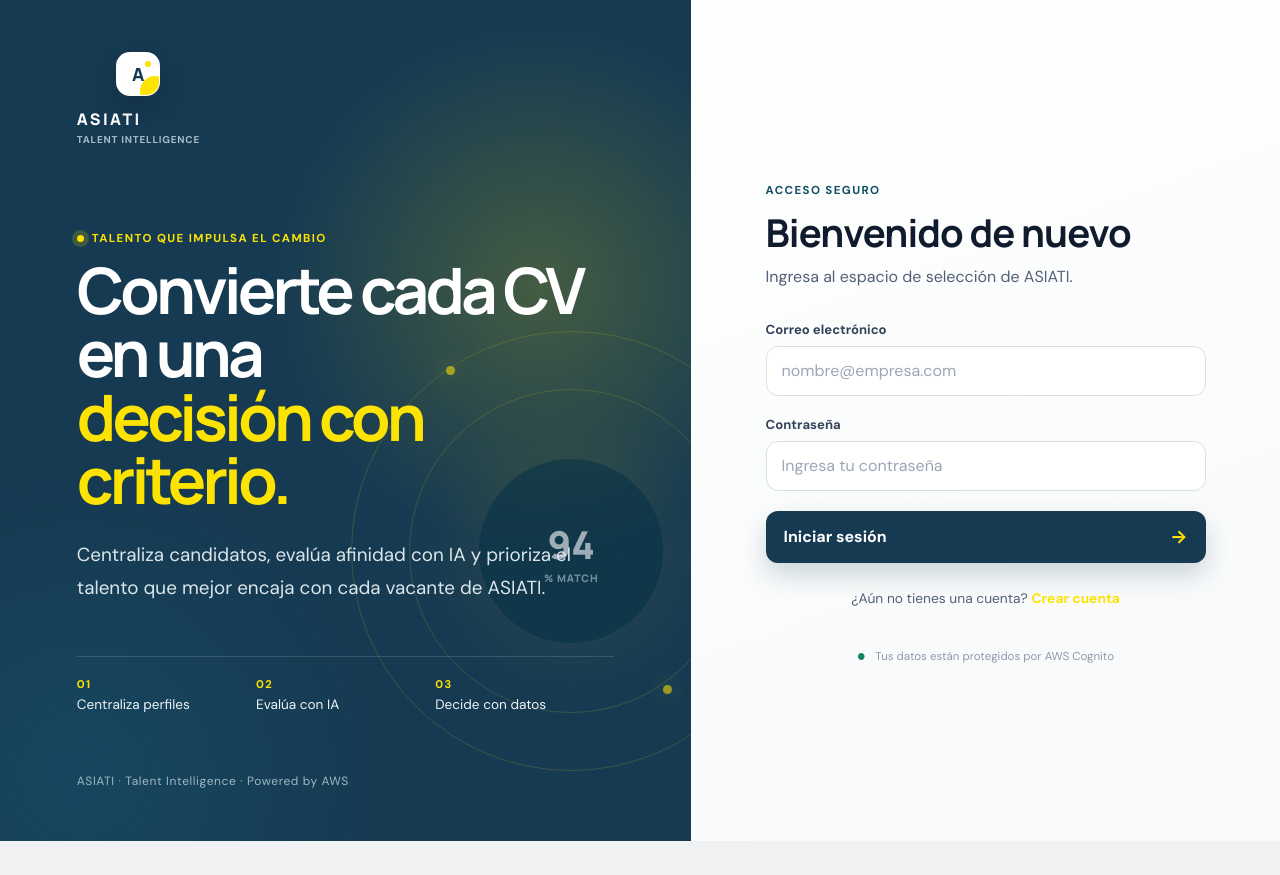
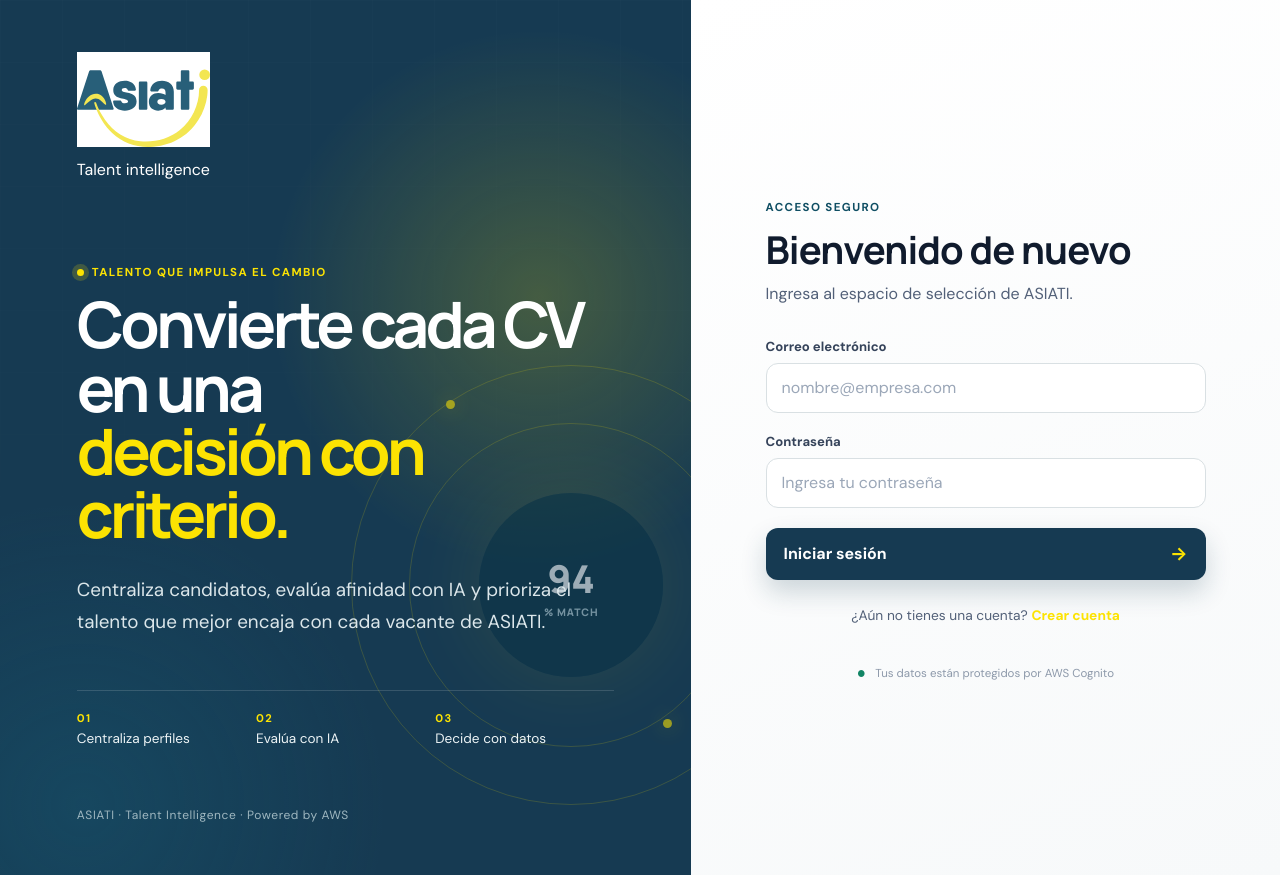
Before and after one commit to donardi-1997/ai-recruiter, a React (Vite) app in the folder frontend-react/: page /login in a window 1280 px wide. Before the commit the page ends 841 px from the top, so only its background shows below. Built offline with nearby package versions, Linux system fonts and the light colour scheme; no server answers.

Commit message:
feat: render official ASIATI logo

```diff
--- a/frontend-react/src/components/BrandMark.jsx
+++ b/frontend-react/src/components/BrandMark.jsx
@@ -1,14 +1,8 @@
 function BrandMark({ compact = false }) {
   return (
     <span className={`asiati-brand ${compact ? "asiati-brand--compact" : ""}`}>
-      <span className="asiati-mark" aria-hidden="true">
-        <span>A</span>
-        <i />
-      </span>
-      <span className="asiati-wordmark">
-        <strong>ASIATI</strong>
-        <small>Talent intelligence</small>
-      </span>
+      <img className="asiati-logo" src="/asiati-logo.svg" alt="ASIATI" />
+      <span className="asiati-brand-tagline">Talent intelligence</span>
     </span>
   );
 }
```
